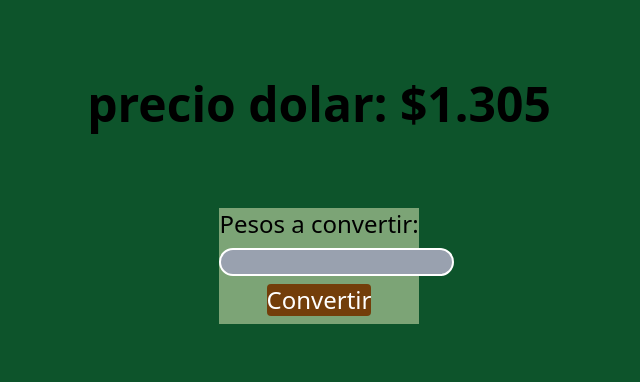
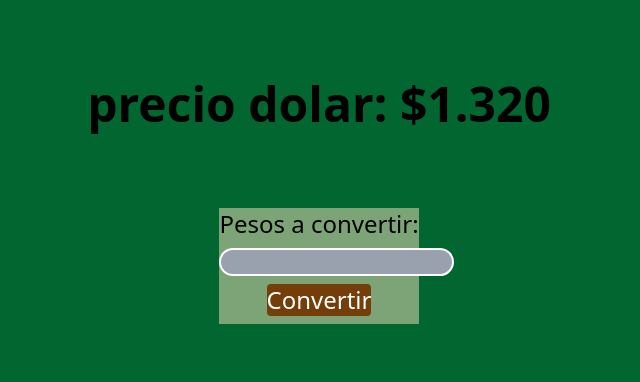
Before and after one commit to panzeropaula-arch/paula, a plain HTML site: page index.html in a window 1280 px wide. Shown: the top 382 px of the page, without its empty margins (321-961 px from the left). Drawn offline with nearby package versions, Linux system fonts and the light colour scheme; some packages are replaced by stand-ins of ours; a script that the page names is missing.

Commit message:
cambio el valor del dolar

```diff
--- a/index.html
+++ b/index.html
@@ -8,8 +8,8 @@
   </head>
 
   <body
-  class="bg-green-900">
-    <h3 class="text-5xl font-extrabold text-center font-georgia my-20 ">precio dolar: $1.305</h3>
+  class="bg-green-800">
+    <h3 class="text-5xl font-extrabold text-center font-georgia my-20 ">precio dolar: $1.320</h3>
     <form class="bg-[#7ca476] w-50 text-center m-auto my-10" id="formulario" action="">
       <label  class="font-georgia text-2xl">Pesos a convertir:</label>
       <input class="border-2 bg-gray-400 rounded-2xl  text-white my-2 " id="pesos" type="number" min="1" required />
--- a/script.js
+++ b/script.js
@@ -3,7 +3,7 @@ var formulario = document.getElementById("formulario");
 formulario.addEventListener("submit", (e) => {
   e.preventDefault();
   var pesos = document.getElementById("pesos");
-  var dolar = 1305;
+  var dolar = 1320;
   var pesos = pesos.value;
   var total = Math.round(pesos / dolar);
   Swal.fire({
```
